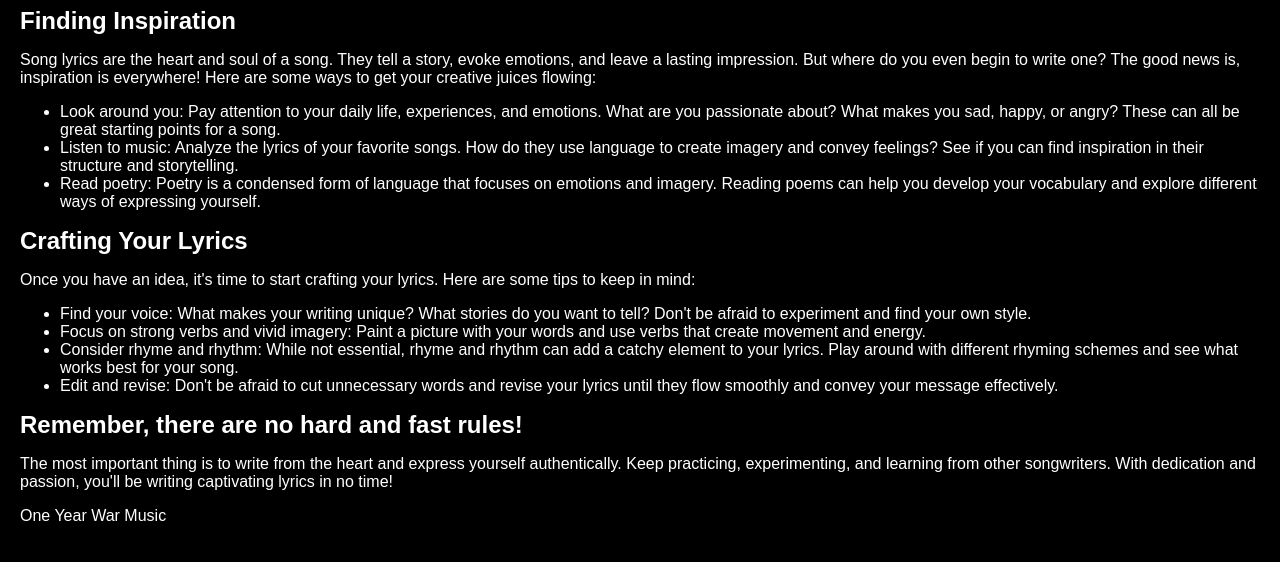
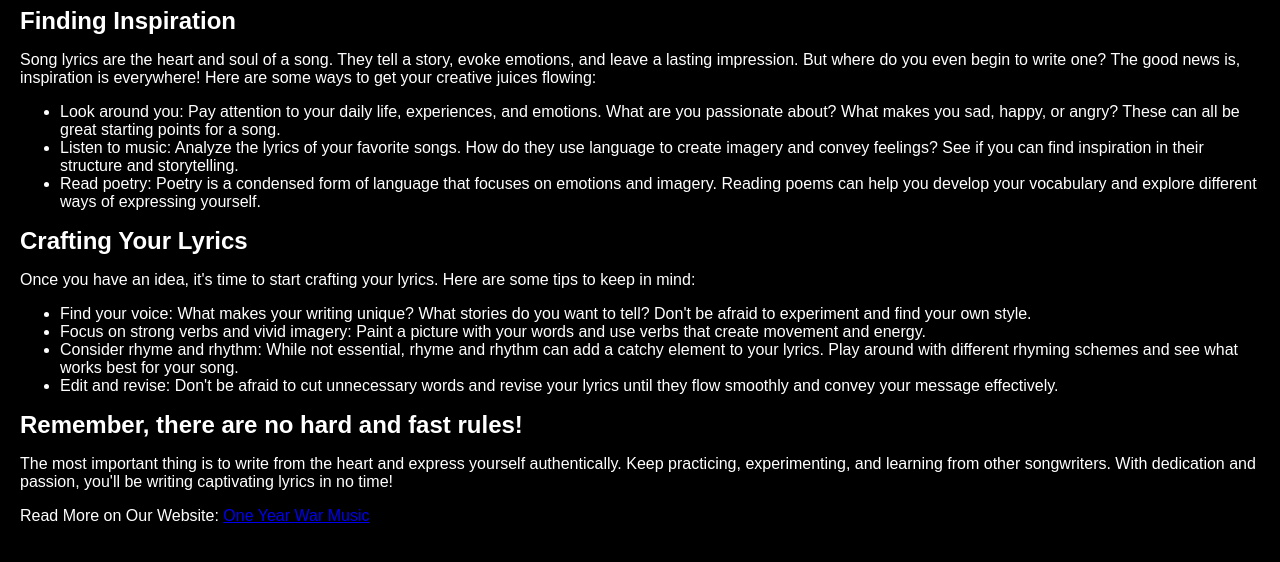
Before and after one commit to KoudaTeflon/oywm, a plain HTML site: page index.htm in a window 1280 px wide. Shown: the part 70-632 px from the top of the page. Drawn offline with Linux system fonts and the light colour scheme.

Commit message:
Update index.htm

```diff
--- a/index.htm
+++ b/index.htm
@@ -38,6 +38,6 @@
 
   <h2>Remember, there are no hard and fast rules!</h2>
   <p>The most important thing is to write from the heart and express yourself authentically. Keep practicing, experimenting, and learning from other songwriters. With dedication and passion, you'll be writing captivating lyrics in no time!</p>
-  <p?Read More on Our Website: <a href="https://oneyearwarmusic.com" target="_blank">One Year War Music</a></p>
+  <p></p>Read More on Our Website: <a href="https://oneyearwarmusic.com" target="_blank">One Year War Music</a></p>
 </body>
 </html>
```
